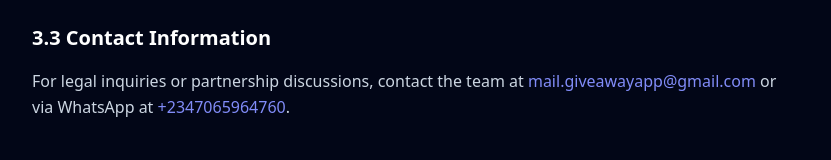
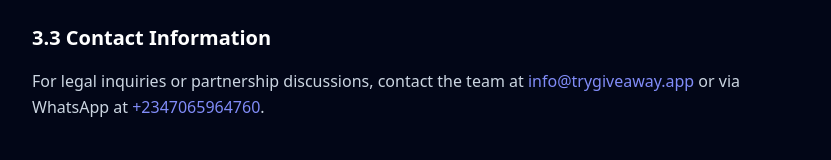
Before and after one commit to temiadebayo/giveaway_landing, a Next.js app: page /terms in a window 1280 px wide. Shown: the part 1909-2069 px from the top of the page, without its empty margins (224-1055 px from the left). Built offline with nearby package versions, Linux system fonts and the light colour scheme.

Commit message:
feat: update contact email in terms of service

```diff
--- a/src/app/terms/page.tsx
+++ b/src/app/terms/page.tsx
@@ -120,7 +120,7 @@ export default function TermsPage() {
                             <h3 className="text-xl font-semibold text-white">3.3 Contact Information</h3>
                             <p>
                                 For legal inquiries or partnership discussions, contact the team at{' '}
-                                <a href="mailto:mail.giveawayapp@gmail.com" className="text-indigo-400 hover:text-indigo-300 transition-colors">mail.giveawayapp@gmail.com</a>
+                                <a href="mailto:info@trygiveaway.app" className="text-indigo-400 hover:text-indigo-300 transition-colors">info@trygiveaway.app</a>
                                 {' '}or via WhatsApp at{' '}
                                 <a href="https://wa.me/2347065964760" target="_blank" rel="noopener noreferrer" className="text-indigo-400 hover:text-indigo-300 transition-colors">+2347065964760</a>.
                             </p>
```
